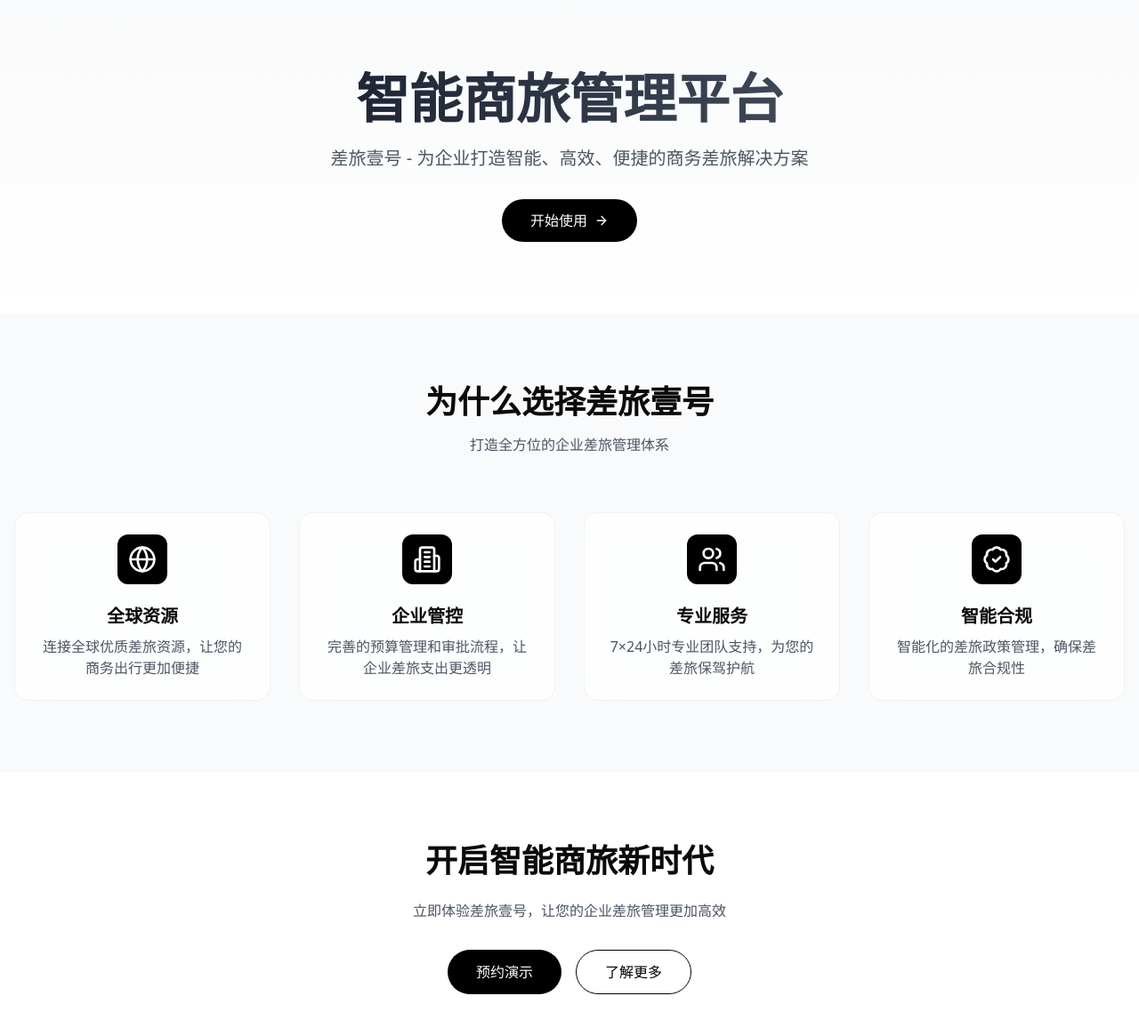
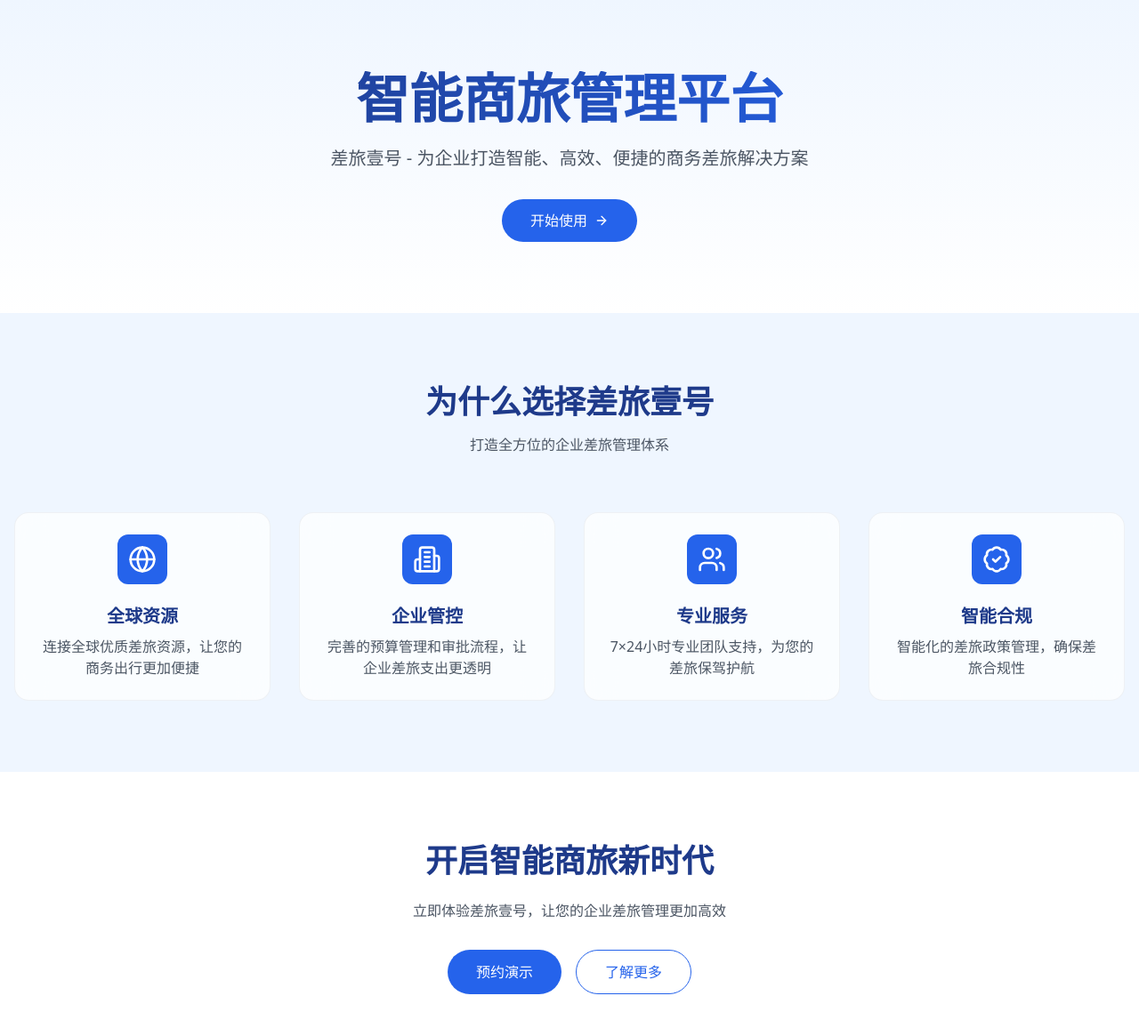
Before and after one commit to libingyan1900/where-to-download, a React (Vite) app: page / in a window 1280 px wide. Shown: the top 1156 px of the page at 89% size. Built offline with nearby package versions, Linux system fonts and the light colour scheme.

Commit message:
Update colors to blue
Use blue color scheme throughout the application.

```diff
--- a/src/pages/Index.tsx
+++ b/src/pages/Index.tsx
@@ -6,7 +6,7 @@ const Index = () => {
   return (
     <div className="min-h-screen bg-white">
       {/* Hero Section */}
-      <div className="relative bg-gradient-to-b from-gray-50 to-white">
+      <div className="relative bg-gradient-to-b from-blue-50 to-white">
         <div className="container px-4 py-20 mx-auto">
           <motion.div
             initial={{ opacity: 0, y: 20 }}
@@ -14,13 +14,13 @@ const Index = () => {
             transition={{ duration: 0.6 }}
             className="text-center max-w-4xl mx-auto"
           >
-            <h1 className="text-4xl md:text-6xl font-bold mb-6 bg-clip-text text-transparent bg-gradient-to-r from-gray-900 to-gray-600">
+            <h1 className="text-4xl md:text-6xl font-bold mb-6 bg-clip-text text-transparent bg-gradient-to-r from-blue-900 to-blue-600">
               智能商旅管理平台
             </h1>
             <p className="text-lg md:text-xl text-gray-600 mb-8">
               差旅壹号 - 为企业打造智能、高效、便捷的商务差旅解决方案
             </p>
-            <button className="bg-black text-white px-8 py-3 rounded-full hover:bg-gray-800 transition-colors duration-300 flex items-center mx-auto">
+            <button className="bg-blue-600 text-white px-8 py-3 rounded-full hover:bg-blue-700 transition-colors duration-300 flex items-center mx-auto">
               开始使用
               <ArrowRight className="ml-2 w-4 h-4" />
             </button>
@@ -29,7 +29,7 @@ const Index = () => {
       </div>
 
       {/* Features Section */}
-      <div className="py-20 bg-gray-50">
+      <div className="py-20 bg-blue-50">
         <div className="container px-4 mx-auto">
           <motion.div
             initial={{ opacity: 0 }}
@@ -37,7 +37,7 @@ const Index = () => {
             transition={{ duration: 0.6 }}
             className="text-center mb-16"
           >
-            <h2 className="text-3xl md:text-4xl font-bold mb-4">
+            <h2 className="text-3xl md:text-4xl font-bold mb-4 text-blue-900">
               为什么选择差旅壹号
             </h2>
             <p className="text-gray-600">
@@ -75,10 +75,10 @@ const Index = () => {
                 transition={{ duration: 0.6, delay: index * 0.1 }}
                 className="glass-card p-6 rounded-2xl text-center"
               >
-                <div className="inline-block p-3 bg-black rounded-lg text-white mb-4">
+                <div className="inline-block p-3 bg-blue-600 rounded-lg text-white mb-4">
                   {feature.icon}
                 </div>
-                <h3 className="text-xl font-semibold mb-2">{feature.title}</h3>
+                <h3 className="text-xl font-semibold mb-2 text-blue-900">{feature.title}</h3>
                 <p className="text-gray-600">{feature.description}</p>
               </motion.div>
             ))}
@@ -95,17 +95,17 @@ const Index = () => {
             transition={{ duration: 0.6 }}
             className="max-w-3xl mx-auto text-center"
           >
-            <h2 className="text-3xl md:text-4xl font-bold mb-6">
+            <h2 className="text-3xl md:text-4xl font-bold mb-6 text-blue-900">
               开启智能商旅新时代
             </h2>
             <p className="text-gray-600 mb-8">
               立即体验差旅壹号，让您的企业差旅管理更加高效
             </p>
             <div className="flex justify-center gap-4">
-              <button className="bg-black text-white px-8 py-3 rounded-full hover:bg-gray-800 transition-colors duration-300">
+              <button className="bg-blue-600 text-white px-8 py-3 rounded-full hover:bg-blue-700 transition-colors duration-300">
                 预约演示
               </button>
-              <button className="border border-black text-black px-8 py-3 rounded-full hover:bg-gray-50 transition-colors duration-300">
+              <button className="border border-blue-600 text-blue-600 px-8 py-3 rounded-full hover:bg-blue-50 transition-colors duration-300">
                 了解更多
               </button>
             </div>
```
